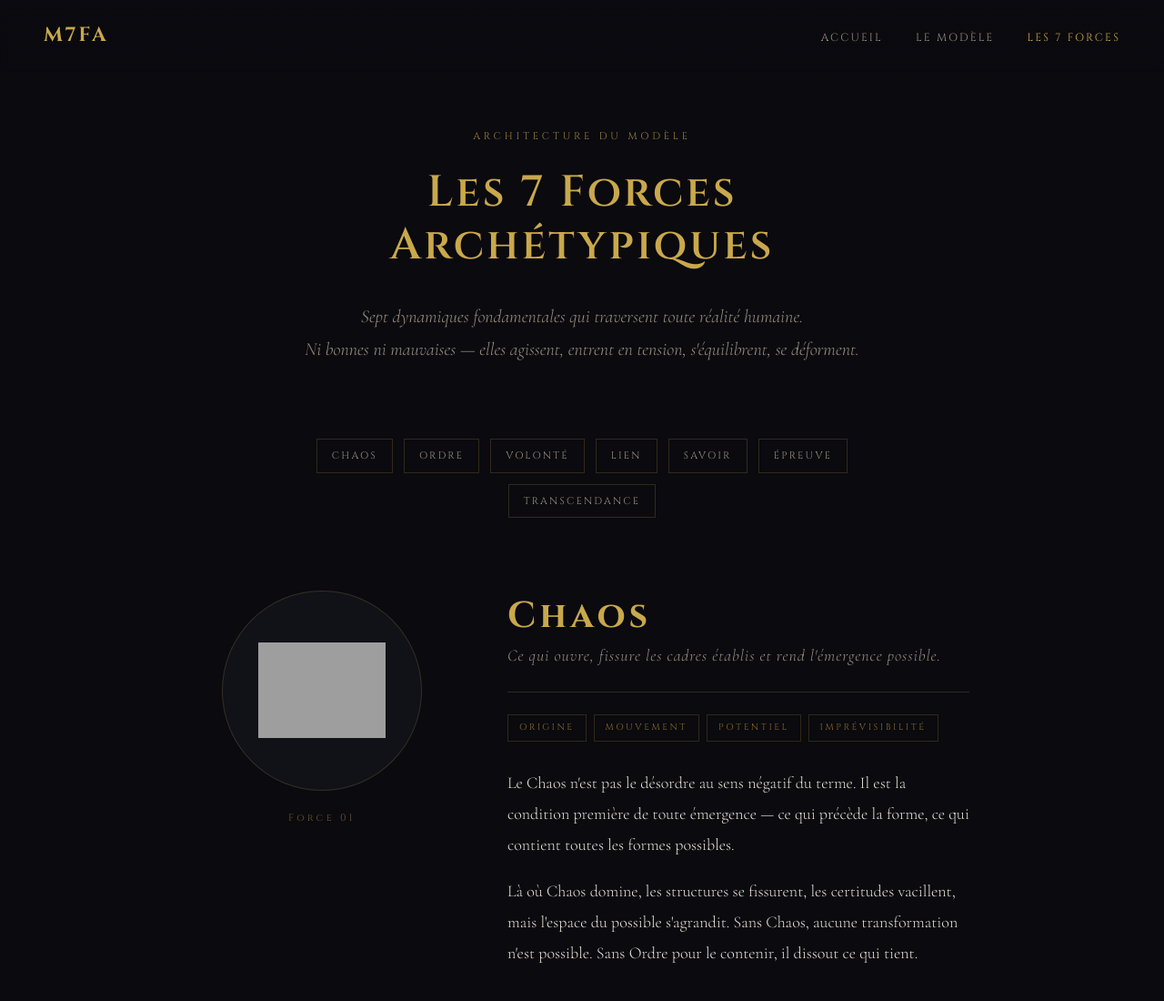
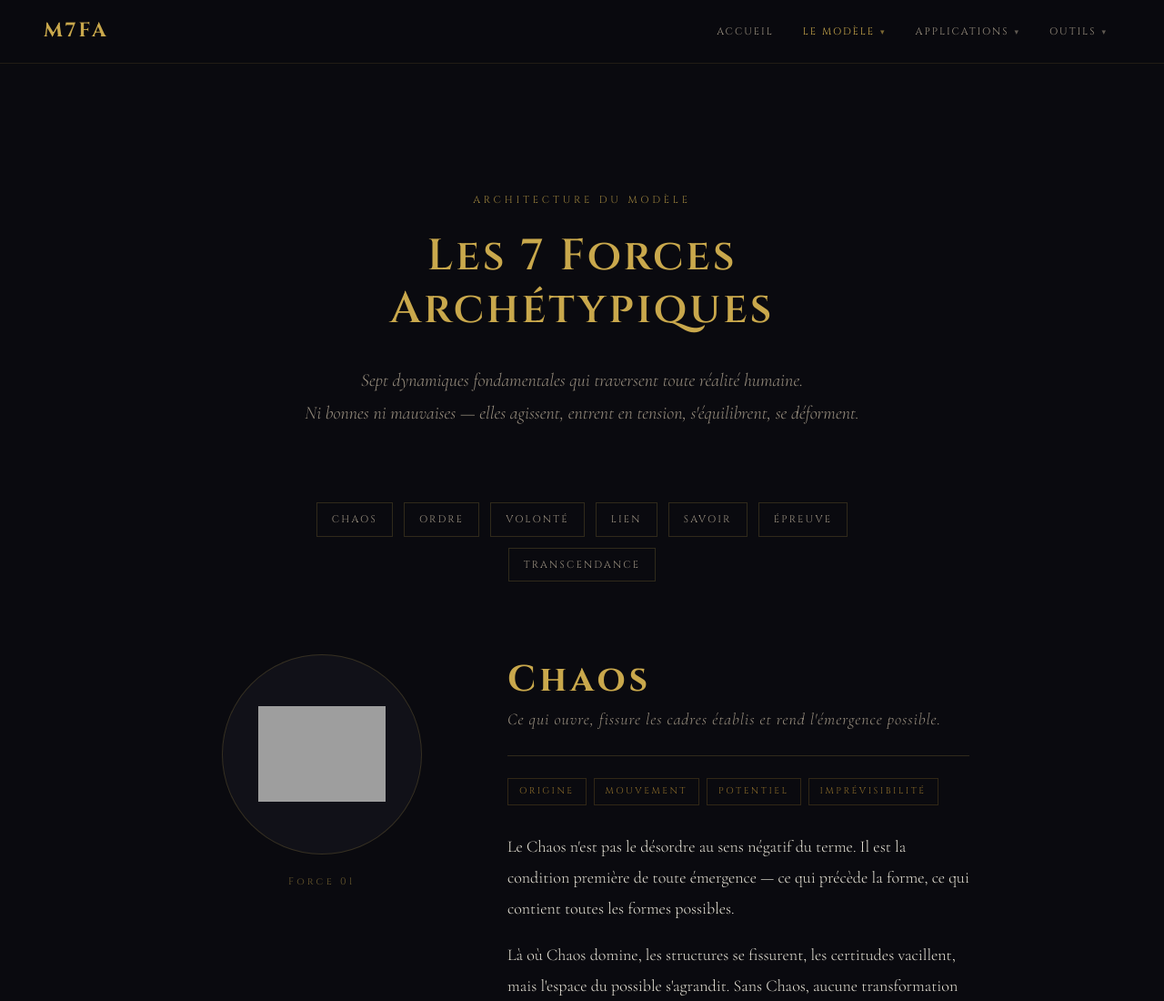
Before and after one commit to denalben-dot/m7fa-site, a plain HTML site: page forces.html in a window 1280 px wide. Shown: the top 1100 px of the page at 91% size. Drawn offline with nearby package versions, Linux system fonts and the light colour scheme; grey boxes are pictures that could not be loaded.

Commit message:
Add files via upload

```diff
--- a/forces.html
+++ b/forces.html
@@ -345,18 +345,9 @@
     .force-glyphe { align-items: flex-start; }
   }
 </style>
+<script src="nav.js" defer></script>
 </head>
 <body>
-
-<nav>
-  <a href="index.html" class="nav-logo">M7FA</a>
-  <ul class="nav-links">
-    <li><a href="index.html">Accueil</a></li>
-    <li><a href="modele.html">Le modèle</a></li>
-    <li><a href="forces.html" class="active">Les 7 Forces</a></li>
-  </ul>
-</nav>
-
 <!-- HERO -->
 <div class="page-hero">
   <p class="page-eyebrow">Architecture du modèle</p>
--- /dev/null
+++ b/nav.js
@@ -0,0 +1,293 @@
+
+(function() {
+  const currentPage = window.location.pathname.split('/').pop() || 'index.html';
+
+  const structure = [
+    {
+      label: 'Accueil',
+      href: 'index.html',
+      enfants: []
+    },
+    {
+      label: 'Le Modèle',
+      href: null,
+      enfants: [
+        { label: 'En une page', href: 'modele.html' },
+        { label: 'Les 7 Forces', href: 'forces.html' },
+        { label: 'Cadre éthique', href: 'ethique.html' },
+      ]
+    },
+    {
+      label: 'Applications',
+      href: null,
+      enfants: [
+        { label: 'Personnages', href: 'personnages.html' },
+        { label: 'Civilisations', href: 'civilisations.html' },
+        { label: 'Religions', href: 'religions.html' },
+        { label: 'Actualité', href: 'actualite.html' },
+      ]
+    },
+    {
+      label: 'Outils',
+      href: null,
+      enfants: [
+        { label: 'Morphoscope', href: 'morphoscope.html' },
+        { label: 'Miroiroscope', href: 'miroiroscope.html' },
+        { label: 'Ressources', href: 'ressources.html' },
+      ]
+    }
+  ];
+
+  function estActif(item) {
+    if (item.href && item.href === currentPage) return true;
+    if (item.enfants && item.enfants.some(e => e.href === currentPage)) return true;
+    return false;
+  }
+
+  function construireNav() {
+    const nav = document.createElement('nav');
+    nav.id = 'm7fa-nav';
+
+    const logo = document.createElement('a');
+    logo.href = 'index.html';
+    logo.className = 'nav-logo';
+    logo.textContent = 'M7FA';
+    nav.appendChild(logo);
+
+    const boutonMobile = document.createElement('button');
+    boutonMobile.className = 'nav-mobile-toggle';
+    boutonMobile.setAttribute('aria-label', 'Menu');
+    boutonMobile.innerHTML = '<span></span><span></span><span></span>';
+    nav.appendChild(boutonMobile);
+
+    const ul = document.createElement('ul');
+    ul.className = 'nav-links';
+
+    structure.forEach(item => {
+      const li = document.createElement('li');
+      li.className = 'nav-item' + (item.enfants.length ? ' has-dropdown' : '') + (estActif(item) ? ' active' : '');
+
+      if (item.enfants.length === 0) {
+        const a = document.createElement('a');
+        a.href = item.href;
+        a.textContent = item.label;
+        li.appendChild(a);
+      } else {
+        const btn = document.createElement('button');
+        btn.className = 'nav-btn';
+        btn.innerHTML = item.label + '<span class="nav-chevron">▾</span>';
+        li.appendChild(btn);
+
+        const dropdown = document.createElement('ul');
+        dropdown.className = 'nav-dropdown';
+
+        item.enfants.forEach(enfant => {
+          const liEnfant = document.createElement('li');
+          const a = document.createElement('a');
+          a.href = enfant.href;
+          a.textContent = enfant.label;
+          if (enfant.href === currentPage) a.classList.add('active');
+          if (enfant.href === 'civilisations.html' || enfant.href === 'religions.html' ||
+              enfant.href === 'actualite.html' || enfant.href === 'morphoscope.html' ||
+              enfant.href === 'miroiroscope.html' || enfant.href === 'ressources.html' ||
+              enfant.href === 'personnages.html') {
+            a.classList.add('bientot');
+            a.setAttribute('title', 'Bientôt disponible');
+          }
+          liEnfant.appendChild(a);
+          dropdown.appendChild(liEnfant);
+        });
+
+        li.appendChild(dropdown);
+
+        btn.addEventListener('click', function(e) {
+          e.stopPropagation();
+          const ouvert = li.classList.contains('open');
+          document.querySelectorAll('.nav-item.has-dropdown').forEach(el => el.classList.remove('open'));
+          if (!ouvert) li.classList.add('open');
+        });
+      }
+
+      ul.appendChild(li);
+    });
+
+    document.addEventListener('click', function() {
+      document.querySelectorAll('.nav-item.has-dropdown').forEach(el => el.classList.remove('open'));
+    });
+
+    boutonMobile.addEventListener('click', function(e) {
+      e.stopPropagation();
+      nav.classList.toggle('mobile-open');
+    });
+
+    nav.appendChild(ul);
+    return nav;
+  }
+
+  function injecterStyles() {
+    const style = document.createElement('style');
+    style.textContent = `
+      #m7fa-nav {
+        position: fixed;
+        top: 0; left: 0; right: 0;
+        z-index: 100;
+        display: flex;
+        align-items: center;
+        justify-content: space-between;
+        padding: 0 48px;
+        height: 70px;
+        background: rgba(10,10,15,0.97);
+        border-bottom: 1px solid rgba(201,168,76,0.12);
+        backdrop-filter: blur(8px);
+      }
+      .nav-logo {
+        font-family: 'Cinzel', serif;
+        font-size: 22px;
+        font-weight: 700;
+        color: #C9A84C;
+        letter-spacing: 0.12em;
+        text-decoration: none;
+        flex-shrink: 0;
+      }
+      .nav-links {
+        display: flex;
+        align-items: center;
+        gap: 4px;
+        list-style: none;
+        margin: 0;
+        padding: 0;
+      }
+      .nav-item { position: relative; }
+      .nav-item > a,
+      .nav-btn {
+        font-family: 'Cinzel', serif;
+        font-size: 11px;
+        font-weight: 400;
+        letter-spacing: 0.18em;
+        text-transform: uppercase;
+        color: #9A9080;
+        text-decoration: none;
+        background: none;
+        border: none;
+        cursor: pointer;
+        padding: 8px 14px;
+        display: flex;
+        align-items: center;
+        gap: 6px;
+        transition: color 0.25s;
+        white-space: nowrap;
+      }
+      .nav-item > a:hover,
+      .nav-btn:hover,
+      .nav-item.active > a,
+      .nav-item.active > .nav-btn { color: #C9A84C; }
+      .nav-chevron {
+        font-size: 9px;
+        opacity: 0.6;
+        transition: transform 0.25s;
+      }
+      .nav-item.open > .nav-btn .nav-chevron { transform: rotate(180deg); }
+      .nav-dropdown {
+        position: absolute;
+        top: calc(100% + 8px);
+        left: 0;
+        min-width: 200px;
+        background: rgba(10,10,15,0.98);
+        border: 1px solid rgba(201,168,76,0.2);
+        list-style: none;
+        padding: 8px 0;
+        opacity: 0;
+        pointer-events: none;
+        transform: translateY(-8px);
+        transition: opacity 0.2s, transform 0.2s;
+      }
+      .nav-item.open > .nav-dropdown {
+        opacity: 1;
+        pointer-events: auto;
+        transform: translateY(0);
+      }
+      .nav-dropdown a {
+        display: block;
+        font-family: 'Cinzel', serif;
+        font-size: 11px;
+        letter-spacing: 0.14em;
+        text-transform: uppercase;
+        color: #9A9080;
+        text-decoration: none;
+        padding: 10px 20px;
+        transition: color 0.2s, background 0.2s;
+      }
+      .nav-dropdown a:hover { color: #C9A84C; background: rgba(201,168,76,0.05); }
+      .nav-dropdown a.active { color: #C9A84C; }
+      .nav-dropdown a.bientot {
+        opacity: 0.4;
+        cursor: default;
+        pointer-events: none;
+      }
+      .nav-dropdown a.bientot::after {
+        content: ' ○';
+        font-size: 9px;
+        opacity: 0.6;
+      }
+      .nav-mobile-toggle {
+        display: none;
+        flex-direction: column;
+        gap: 5px;
+        background: none;
+        border: none;
+        cursor: pointer;
+        padding: 8px;
+      }
+      .nav-mobile-toggle span {
+        display: block;
+        width: 22px;
+        height: 1px;
+        background: #C9A84C;
+        transition: all 0.3s;
+      }
+      @media (max-width: 700px) {
+        #m7fa-nav { padding: 0 20px; }
+        .nav-mobile-toggle { display: flex; }
+        .nav-links {
+          display: none;
+          position: absolute;
+          top: 70px; left: 0; right: 0;
+          flex-direction: column;
+          align-items: stretch;
+          background: rgba(10,10,15,0.99);
+          border-bottom: 1px solid rgba(201,168,76,0.15);
+          padding: 12px 0;
+          gap: 0;
+        }
+        #m7fa-nav.mobile-open .nav-links { display: flex; }
+        .nav-dropdown {
+          position: static;
+          opacity: 1;
+          pointer-events: auto;
+          transform: none;
+          border: none;
+          border-left: 2px solid rgba(201,168,76,0.2);
+          margin-left: 20px;
+          padding: 4px 0;
+          display: none;
+          background: none;
+        }
+        .nav-item.open > .nav-dropdown { display: block; }
+        .nav-item > a, .nav-btn { padding: 12px 20px; }
+      }
+    `;
+    document.head.appendChild(style);
+  }
+
+  document.addEventListener('DOMContentLoaded', function() {
+    injecterStyles();
+    const navExistante = document.querySelector('nav');
+    const nouvelleNav = construireNav();
+    if (navExistante) {
+      navExistante.replaceWith(nouvelleNav);
+    } else {
+      document.body.prepend(nouvelleNav);
+    }
+    document.body.style.paddingTop = '70px';
+  });
+})();
```
Also changed, not shown: index.html (+1 -10 lines), modele.html (+1 -10 lines).
